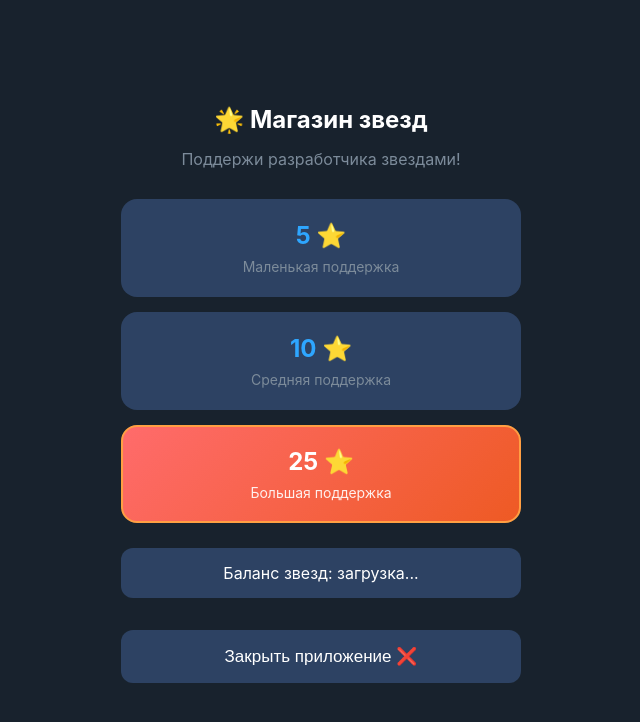
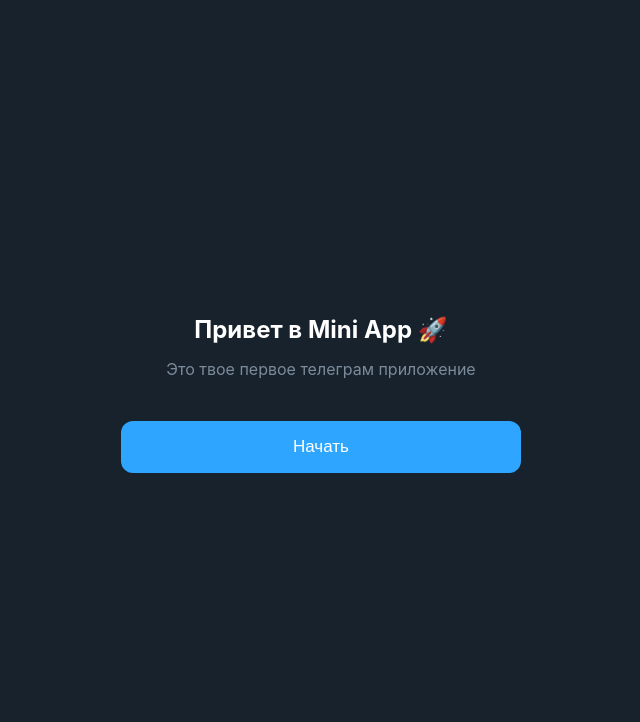
Before and after one commit to bgmakc71-create/Jogger, a plain HTML site: page index.html in a window 1280 px wide. Shown: the whole page, without its empty margins (319-959 px from the left). Drawn offline with Linux system fonts and the light colour scheme; a script that the page names is missing.

Commit message:
Update index.html

```diff
--- a/index.html
+++ b/index.html
@@ -1,43 +1,17 @@
 <!DOCTYPE html>
 <html lang="ru">
 <head>
-    <meta charset="UTF-8">
-    <meta name="viewport" content="width=device-width, initial-scale=1.0">
-    <title>Telegram Mini App with Stars</title>
-    <script src="https://telegram.org/js/telegram-web-app.js"></script>
-    <link rel="stylesheet" href="style.css">
+  <meta charset="UTF-8">
+  <title>Mini App</title>
+  <link rel="stylesheet" href="style.css">
+  <script src="https://telegram.org/js/telegram-web-app.js"></script>
+  <script defer src="script.js"></script>
 </head>
 <body>
-    <div class="container">
-        <h1>🌟 Магазин звезд</h1>
-        <p>Поддержи разработчика звездами!</p>
-
-        <div class="products">
-            <div class="product-card" onclick="buyStars(5)">
-                <div class="stars">5 ⭐</div>
-                <div class="price">Маленькая поддержка</div>
-            </div>
-
-            <div class="product-card" onclick="buyStars(10)">
-                <div class="stars">10 ⭐</div>
-                <div class="price">Средняя поддержка</div>
-            </div>
-
-            <div class="product-card premium" onclick="buyStars(25)">
-                <div class="stars">25 ⭐</div>
-                <div class="price">Большая поддержка</div>
-            </div>
-        </div>
-
-        <div class="balance" id="balance">
-            Баланс звезд: загрузка...
-        </div>
-
-        <button class="tg-button secondary" onclick="closeApp()">
-            Закрыть приложение ❌
-        </button>
-    </div>
-
-    <script src="app.js"></script>
+  <div class="container">
+    <h1>Привет в Mini App 🚀</h1>
+    <p class="subtitle">Это твое первое телеграм приложение</p>
+    <button class="tg-button" id="startBtn">Начать</button>
+  </div>
 </body>
 </html>
```
